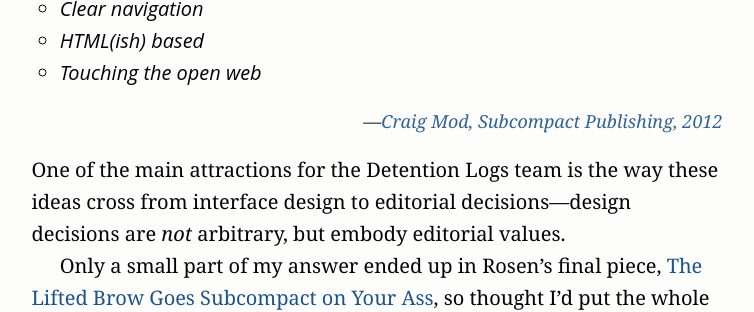
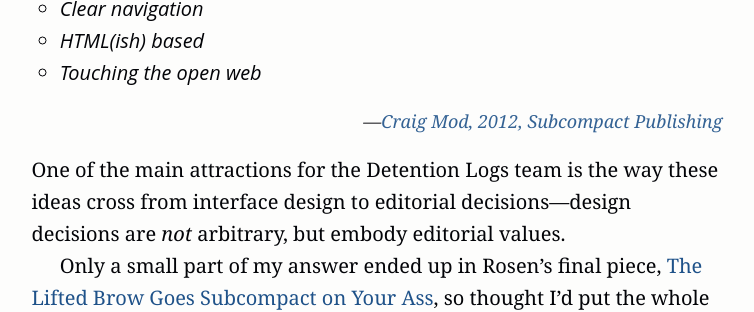
Before and after one commit to equivalentideas/home, a Jekyll site: the page built from _posts/2013-11-24-subcompact-detentionlogs.markdown, in a window 1280 px wide and 900 px high, scrolled down 660 px. Shown: the part 151-463 px from the top of the window, without its empty margins (263-1017 px from the left). Built offline with Jekyll 4.4.1, drawn with Linux system fonts in a browser that asks for light colours; nearby versions of some CDN libraries; Markdown is read by kramdown in place of the engine named in the settings; comment, search, counter and statistics services are not loaded.

Commit message:
made citation consistent with others on site

```diff
--- a/_posts/2013-11-24-subcompact-detentionlogs.markdown
+++ b/_posts/2013-11-24-subcompact-detentionlogs.markdown
@@ -27,7 +27,7 @@ Earlier this year, [Zacha Rosen](http://zacharosen.com/), Arts Editor of [Concre
 		</ul>
 	</blockquote>
 	<footer>
-		<cite><a href="http://craigmod.com/journal/subcompact_publishing/" title="Simple tools and systems for digital publishing.">Craig Mod, Subcompact Publishing, 2012</a></cite>
+		<cite><a href="http://craigmod.com/journal/subcompact_publishing/" title="Simple tools and systems for digital publishing.">Craig Mod, 2012, Subcompact Publishing</a></cite>
 	</footer>
 </figure>
 
```
